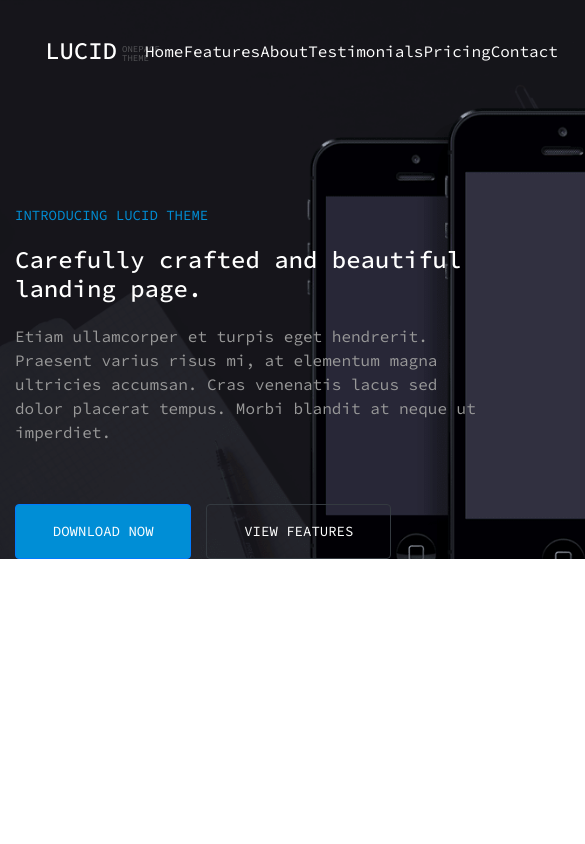
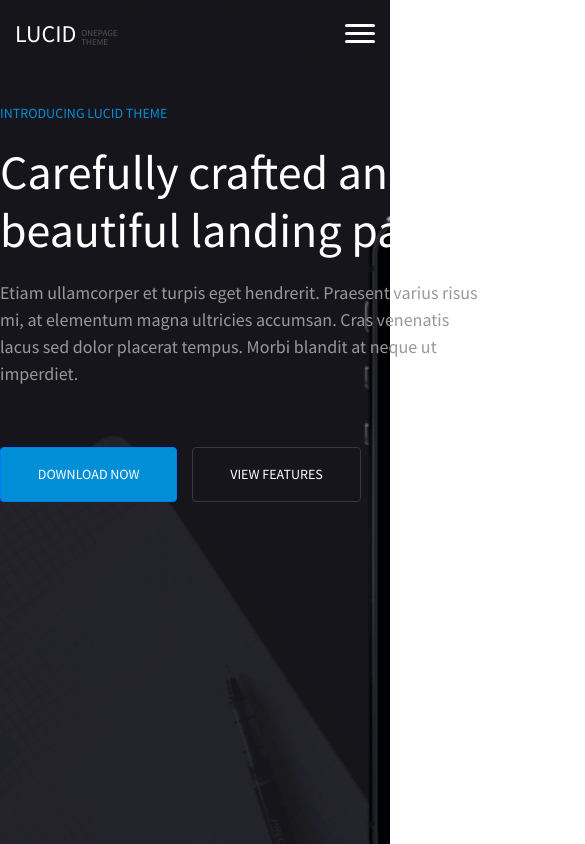
Before and after one commit to ImmortalAmxx/Fifth-layout, a website: page index.html in a window 390 px wide. Shown: the top 844 px of the page, 585 px wide, since content can reach past the window. Drawn offline with nearby package versions, Linux system fonts and the light colour scheme.

Commit message:
Chaned some styles, add burger menu for navbar.

```diff
--- a/index.html
+++ b/index.html
@@ -11,6 +11,8 @@
 </head>
 
 <body>
+  <div class="first-block">
+    <div class="wrapper-content">
       <header id="header">
         <div class="header-content">
           <div class="container">
@@ -19,9 +21,16 @@
                 <h2>LUCID</h2>
                 <small>ONEPAGE THEME</small>
               </div>
+              <div class="burger-menu">
+                <div class="burger-icon">
+                  <span></span>
+                  <span></span>
+                  <span></span>
+                </div>
+              </div>
               <nav class="nav-item">
                 <ul class="menu-list">
-              <li><a href="#" class="menu-link active-item">Home</a></li>
+                  <li><a href="#" class="menu-link">Home</a></li>
                   <li><a href="#" class="menu-link">Features</a></li>
                   <li><a href="#" class="menu-link">About</a></li>
                   <li><a href="#" class="menu-link">Testimonials</a></li>
@@ -33,17 +42,16 @@
           </div>
         </div>
       </header>
-
-  <main>
       <div class="container">
-      <div class="baner">
+        <div class="banner">
           <div class="introducing">
             <small>introducing lucid theme</small>
             <h2>
               Carefully crafted and beautiful landing page.
             </h2>
             <p>
-            Etiam ullamcorper et turpis eget hendrerit. Praesent varius risus mi, at elementum magna ultricies accumsan.
+              Etiam ullamcorper et turpis eget hendrerit. Praesent varius risus mi, at elementum magna ultricies
+              accumsan.
               Cras venenatis lacus sed dolor placerat tempus. Morbi blandit at neque ut imperdiet.
             </p>
           </div>
@@ -54,14 +62,16 @@
           </div>
         </div>
       </div>
-  </main>
+    </div>
+  </div>
 
+  <script src="https://cdn.jsdelivr.net/npm/jquery@3.5.1/dist/jquery.slim.min.js"
+    integrity="sha384-DfXdz2htPH0lsSSs5nCTpuj/zy4C+OGpamoFVy38MVBnE+IbbVYUew+OrCXaRkfj"
+    crossorigin="anonymous"></script>
+  <script src="https://cdn.jsdelivr.net/npm/bootstrap@4.6.2/dist/js/bootstrap.bundle.min.js"
+    integrity="sha384-Fy6S3B9q64WdZWQUiU+q4/2Lc9npb8tCaSX9FK7E8HnRr0Jz8D6OP9dO5Vg3Q9ct"
+    crossorigin="anonymous"></script>
+  <script src="./js/app.js"></script>
 </body>
 
-<script src="https://cdn.jsdelivr.net/npm/jquery@3.5.1/dist/jquery.slim.min.js"
-  integrity="sha384-DfXdz2htPH0lsSSs5nCTpuj/zy4C+OGpamoFVy38MVBnE+IbbVYUew+OrCXaRkfj" crossorigin="anonymous"></script>
-<script src="https://cdn.jsdelivr.net/npm/bootstrap@4.6.2/dist/js/bootstrap.bundle.min.js"
-  integrity="sha384-Fy6S3B9q64WdZWQUiU+q4/2Lc9npb8tCaSX9FK7E8HnRr0Jz8D6OP9dO5Vg3Q9ct" crossorigin="anonymous"></script>
-<script src="./js/app.js"></script>
-
 </html>
--- a/scss/adaptive/_index.scss
+++ b/scss/adaptive/_index.scss
@@ -0,0 +1,66 @@
+@media screen and (max-width: 768px) {
+
+  .first-block .wrapper-content #header .header-content .container .nav-menu .nav-item {
+    display: none;
+    position: fixed;
+    top: 0;
+    right: -100%;
+    background: #000000;
+    padding: 60px 20px 20px;
+    flex-direction: column;
+    transition: right 0.3s ease-in-out;
+  }
+
+
+  .first-block .wrapper-content #header .header-content .container .nav-menu .nav-item.active {
+    display: flex;
+    right: 0;
+    height: 100vh;
+  }
+
+  .first-block .wrapper-content #header .header-content .container .nav-menu .burger-menu {
+    display: block;
+    z-index: 1000;
+  }
+
+
+  .first-block .wrapper-content #header .header-content .container .nav-menu .nav-item .menu-list {
+    flex-direction: column;
+    align-items: flex-end;
+    width: 100%;
+  }
+
+
+  .first-block .wrapper-content #header .header-content .container .nav-menu .nav-item .menu-list li {
+    margin: 10px 0;
+    width: 100%;
+    text-align: center;
+  }
+
+  .first-block .wrapper-content #header .header-content .container .nav-menu {
+    position: relative;
+  }
+
+
+  .first-block .wrapper-content #header .header-content .container .nav-menu .burger-menu .burger-icon.active span:nth-child(1) {
+    top: 8px;
+    transform: rotate(45deg);
+  }
+
+
+  .first-block .wrapper-content #header .header-content .container .nav-menu .burger-menu .burger-icon.active span:nth-child(2) {
+    opacity: 0;
+  }
+
+
+  .first-block .wrapper-content #header .header-content .container .nav-menu .burger-menu .burger-icon.active span:nth-child(3) {
+    top: 8px;
+    transform: rotate(-45deg);
+  }
+
+
+  .first-block .wrapper-content #header .header-content .container .nav-menu .nav-item .menu-link {
+    font-size: 24px;
+    padding: 10px 0;
+  }
+}
--- a/scss/layouts/_index.scss
+++ b/scss/layouts/_index.scss
@@ -1,3 +1,3 @@
 @import '_mainpage';
 @import 'header/_header';
-@import 'baner/_baner';
+@import 'banner/_banner';
--- a/scss/layouts/_mainpage.scss
+++ b/scss/layouts/_mainpage.scss
@@ -1,27 +1,48 @@
 /* Global styles */
-@import url("https://fonts.googleapis.com/css2?family=Open+Sans:ital,wght@0,300..800;1,300..800&display=swap");
-@import url('https://fonts.googleapis.com/css2?family=Source+Code+Pro:ital,wght@0,200..900;1,200..900&display=swap');
+@import url("https://fonts.googleapis.com/css2?family=Source+Sans+Pro:wght@400;700&display=swap");
 
-@font-face {
-  font-family: "Source Code Pro", monospace;
-  font-weight: normal;
-  font-style: normal;
-  src: local("Open Sans"), local("OpenSans"), url("https://fonts.gstatic.com/s/opensans/v20/mem5YaGs126MiZpBA-UN_r8OX-hpKKSTj5PW.woff2") format("woff2");
+body {
+  box-sizing: border-box;
+  width: 100%;
+  height: 100%;
+  padding: 0;
+  margin: 0;
+  border: 0;
+  font-family: "Source Sans Pro" !important;
 }
 
-* {
-  font-family: "Source Code Pro", monospace;
+html {
+  width: 100%;
+  height: 100%;
+  padding: 0;
+  margin: 0;
+  border: 0;
 }
 
-body {
-  background: url(/img/bg-header.png) no-repeat center top;
-  background-size: cover;
+.wrapper-content {
+  width: 100%;
+  padding: 0;
   margin: 0;
-  padding: 0;
-  box-sizing: border-box;
+  height: -moz-fit-content;
+  height: fit-content;
 }
 
 .container {
-  width: 1170px;
+  max-width: 1170px !important;
+  padding: 0 !important;
   margin: 0 auto;
-};
+  height: 100%;
+  // @include flex(column, center);
+}
+
+.first-block {
+  background-image: url(/img/bg-header.png);
+  height: fit-content;
+  background-size: cover;
+  background-position: top;
+  background-repeat: no-repeat;
+  height: 100vh;
+  margin: 0;
+  padding: 0;
+  display: flex;
+}
--- a/scss/layouts/baner/_baner.scss
+++ /dev/null
@@ -1,45 +0,0 @@
-/* Baner */
-main .container .baner .introducing {
-  width: 470px;
-  margin-top: 100px;
-}
-
-main .container .baner .introducing small {
-  color: $light-blue-color;
-  font-size: 14px;
-  text-transform: uppercase;
-}
-
-main .container .baner .introducing h2 {
-  color: $white-color;
-  font-size: 24px;
-  margin: 20px 0;
-}
-
-main .container .baner .introducing p {
-  color: $light-gray-color;
-}
-
-main .container .baner .buttons {
-  margin-top: 60px;
-  display: flex;
-}
-
-main .container .baner .buttons button {
-  margin-right: 15px;
-}
-
-main .container .baner .buttons .btn.btn-primary {
-  background-color: $light-blue-color;
-  font-size: 14px;
-}
-
-main .container .baner .buttons .btn-outline-dark {
-  color: $white-color;
-  font-size: 14px;
-}
-
-main .container .baner .buttons .btn.btn-primary,
-main .container .baner .buttons .btn-outline-dark {
-  padding: 1.0rem 2.3rem;
-}
--- /dev/null
+++ b/scss/layouts/banner/_banner.scss
@@ -0,0 +1,46 @@
+/* Banner */
+.first-block .container .banner .introducing {
+  width: 480px;
+  margin-top: 100px;
+}
+
+.first-block .container .banner .introducing small {
+  color: $light-blue-color;
+  font-size: 14px;
+  text-transform: uppercase;
+}
+
+.first-block .container .banner .introducing h2 {
+  color: $white-color;
+  font-size: 48px;
+  margin: 20px 0;
+}
+
+.first-block .container .banner .introducing p {
+  color: $light-gray-color;
+  font-size: 18px;
+}
+
+.first-block .container .banner .buttons {
+  margin-top: 60px;
+  display: flex;
+}
+
+.first-block .container .banner .buttons button {
+  margin-right: 15px;
+}
+
+.first-block .container .banner .buttons .btn.btn-primary {
+  background-color: $light-blue-color;
+  font-size: 14px;
+}
+
+.first-block .container .banner .buttons .btn-outline-dark {
+  color: $white-color;
+  font-size: 14px;
+}
+
+.first-block .container .banner .buttons .btn.btn-primary,
+.first-block .container .banner .buttons .btn-outline-dark {
+  padding: 1.0rem 2.3rem;
+}
--- a/scss/layouts/header/_header.scss
+++ b/scss/layouts/header/_header.scss
@@ -1,10 +1,11 @@
 /* Header styles */
-#header {
-  padding: 15px;
-  @include flex(column, center);
+.first-block .wrapper-content #header {
+  position: fixed;
+  width: 100%;
+  padding: 20px 0;
 }
 
-#header .header-content {
+.first-block .wrapper-content #header .header-content {
   width: 100%;
   margin: 0 auto;
   padding: 0 15px;
@@ -12,35 +13,35 @@
 
 }
 
-#header .header-content .nav-menu {
+.first-block .wrapper-content #header .header-content .container .nav-menu {
   @include flex($align-items: center, $justify-content: space-between);
   width: 100%;
 }
 
-#header .header-content .nav-menu .company-name {
+.first-block .wrapper-content #header .header-content .container .nav-menu .company-name {
   @include flex($align-items: center);
   width: 100px;
 }
 
-#header .header-content .nav-menu .company-name h2 {
+.first-block .wrapper-content #header .header-content .container .nav-menu .company-name h2 {
   color: $white-color;
   font-size: 24px;
   padding-right: 5px;
   margin: 0;
 }
 
-#header .header-content .nav-menu .company-name small {
+.first-block .wrapper-content #header .header-content .container .nav-menu .company-name small {
   color: $charcoal-gray-color;
   font-size: 9px;
   line-height: 1;
   margin-top: 5px;
 }
 
-#header .header-content .nav-menu .nav-item {
+.first-block .wrapper-content #header .header-content .container .nav-menu .nav-item {
   @include flex($align-items: center);
 }
 
-#header .header-content .nav-menu .nav-item .menu-list {
+.first-block .wrapper-content #header .header-content .container .nav-menu .nav-item .menu-list {
   list-style-type: none;
   display: flex;
   font-size: 16px;
@@ -48,7 +49,7 @@
   margin: 0;
 }
 
-#header .header-content .nav-menu .nav-item .menu-list .menu-link {
+.first-block .wrapper-content #header .header-content .container .nav-menu .nav-item .menu-list .menu-link {
   position: relative;
   padding: 0 10px;
   text-decoration: none;
@@ -56,8 +57,8 @@
   transition: color 0.4s, background-color 0.4s, box-shadow 0.4s, border-radius 0.4s;
 }
 
-#header .header-content .nav-menu .nav-item .menu-list .menu-link::before,
-#header .header-content .nav-menu .nav-item .menu-list .menu-link::after {
+.first-block .wrapper-content #header .header-content .container .nav-menu .nav-item .menu-list .menu-link::before,
+.first-block .wrapper-content #header .header-content .container .nav-menu .nav-item .menu-list .menu-link::after {
   content: "";
   position: absolute;
   bottom: -5px;
@@ -67,17 +68,51 @@
   transition: width 0.3s ease;
 }
 
-#header .header-content .nav-menu .nav-item .menu-list .menu-link::before {
+.first-block .wrapper-content #header .header-content .container .nav-menu .nav-item .menu-list .menu-link::before {
   left: 10px;
 }
 
-#header .header-content .nav-menu .nav-item .menu-list .menu-link::after {
+.first-block .wrapper-content #header .header-content .container .nav-menu .nav-item .menu-list .menu-link::after {
   right: 10px;
 }
 
-#header .header-content .nav-menu .nav-item .menu-list .menu-link:hover::before,
-#header .header-content .nav-menu .nav-item .menu-list .menu-link:hover::after,
-#header .header-content .nav-menu .nav-item .menu-list .menu-link.active-item::before,
-#header .header-content .nav-menu .nav-item .menu-list .menu-link.active-item::after {
+.first-block .wrapper-content #header .header-content .container .nav-menu .nav-item .menu-list .menu-link:hover::before,
+.first-block .wrapper-content #header .header-content .container .nav-menu .nav-item .menu-list .menu-link:hover::after {
   width: calc(50% - 12px);
 }
+
+.first-block .wrapper-content #header .header-content .container .nav-menu .burger-menu {
+  display: none;
+  cursor: pointer;
+}
+
+.first-block .wrapper-content #header .header-content .container .nav-menu .burger-menu .burger-icon {
+  width: 30px;
+  height: 20px;
+  position: relative;
+}
+
+.first-block .wrapper-content #header .header-content .container .nav-menu .burger-menu .burger-icon span {
+  display: block;
+  position: absolute;
+  height: 3px;
+  width: 100%;
+  background: white;
+  border-radius: 9px;
+  opacity: 1;
+  left: 0;
+  transform: rotate(0deg);
+  transition: .25s ease-in-out;
+}
+
+.first-block .wrapper-content #header .header-content .container .nav-menu .burger-menu .burger-icon span:nth-child(1) {
+  top: 0px;
+}
+
+.first-block .wrapper-content #header .header-content .container .nav-menu .burger-menu .burger-icon span:nth-child(2) {
+  top: 8px;
+}
+
+.first-block .wrapper-content #header .header-content .container .nav-menu .burger-menu .burger-icon span:nth-child(3) {
+  top: 16px;
+}
```
Also changed, not shown: js/app.js (+10 -0 lines), css/styles.css. Lines whose indentation alone changed are shown as unchanged.
